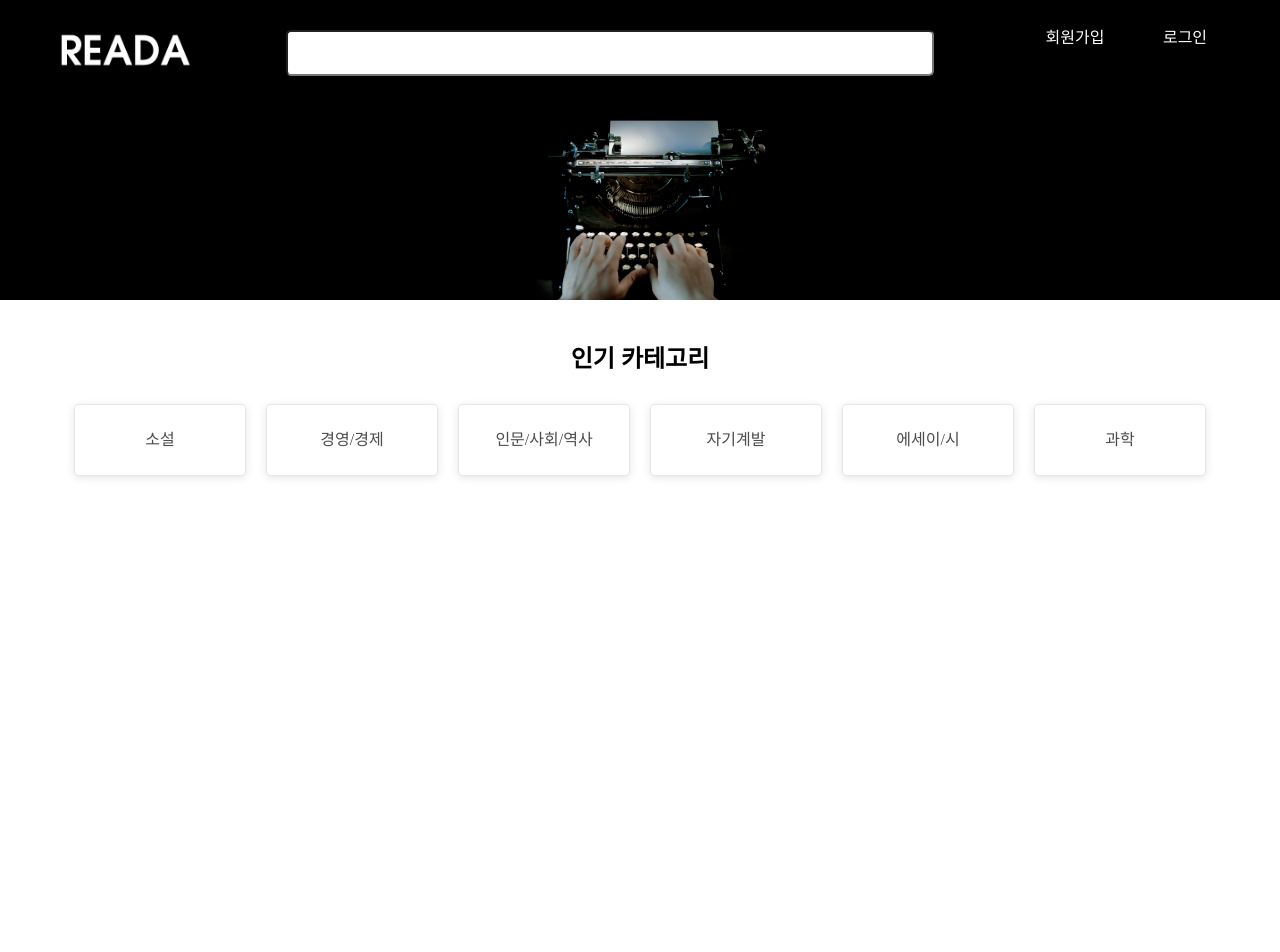
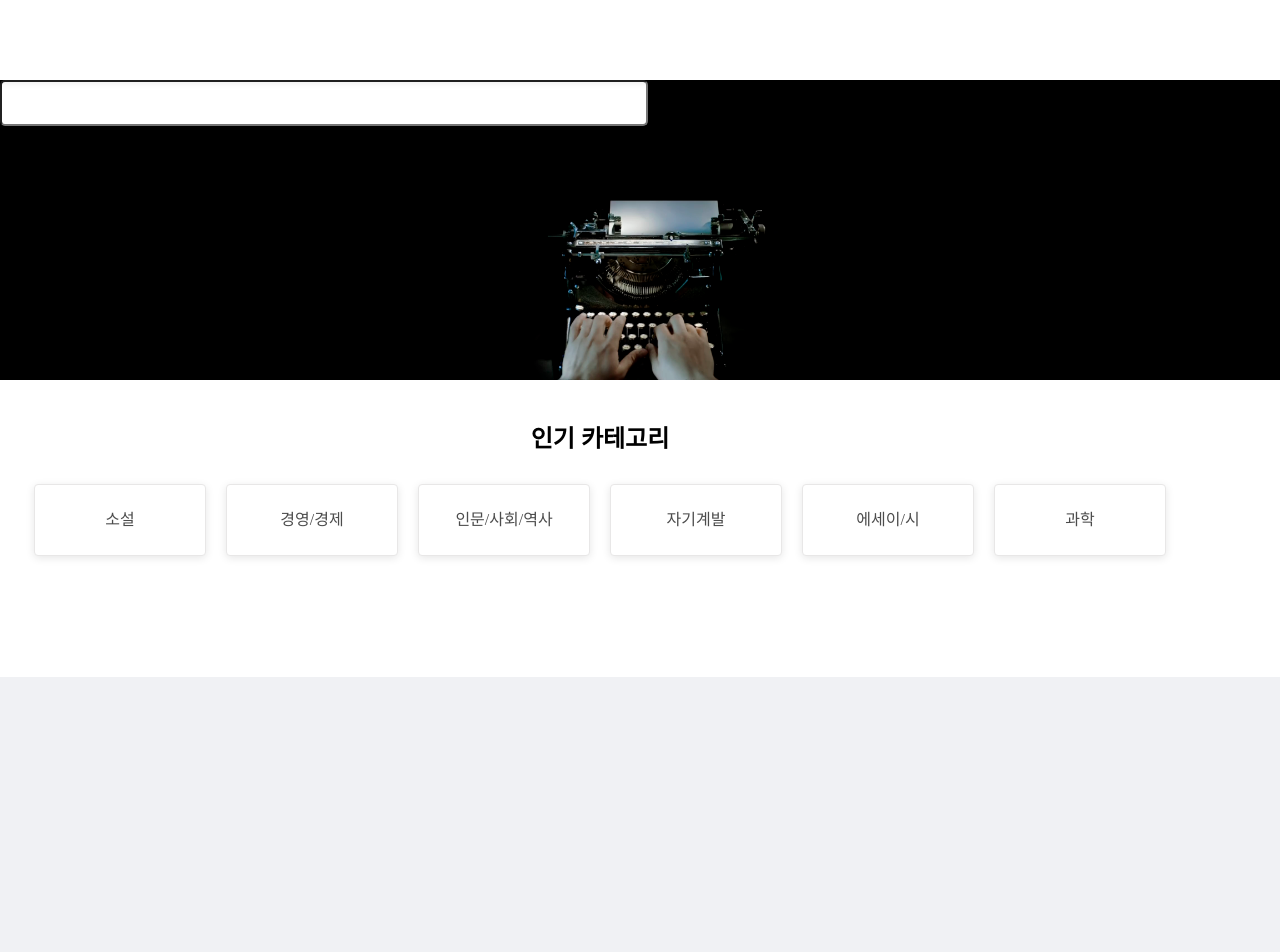
Before and after one commit to DoitDoitChu/reada, a React (Create React App) app in the folder client/: page / in a window 1280 px wide. Shown: the top 952 px of the page. Built offline with nearby package versions, Linux system fonts and the light colour scheme.

Commit message:
feat: searchbar temporary

```diff
--- a/client/src/pages/Home/HomePresenter.js
+++ b/client/src/pages/Home/HomePresenter.js
@@ -6,6 +6,7 @@ import {
   ButtonWrapper,
   Join,
   Login,
+  SearchBarWrapper,
   SearchBar,
   HeaderContent,
   BodyWrapper,
@@ -13,6 +14,7 @@ import {
   PopularSubjectsTitle,
   PopularSubjectContentWrapper,
   PopularSubjectContent,
+  BestCommentWrapper,
 } from '../components/Style';
 
 const HomePresenter = () => (
@@ -20,7 +22,6 @@ const HomePresenter = () => (
     <HeaderWrapper>
       <HeaderContent>
         <Title></Title>
-        <SearchBar />
         <ButtonWrapper>
           <Join>회원가입</Join>
           <Login>로그인</Login>
@@ -28,6 +29,9 @@ const HomePresenter = () => (
       </HeaderContent>
     </HeaderWrapper>
     <BodyWrapper>
+      <SearchBarWrapper>
+        <SearchBar />
+      </SearchBarWrapper>
       <PopularSubjectsWrapper>
         <PopularSubjectsTitle>인기 카테고리</PopularSubjectsTitle>
         <PopularSubjectContentWrapper>
@@ -39,6 +43,7 @@ const HomePresenter = () => (
           <PopularSubjectContent>과학</PopularSubjectContent>
         </PopularSubjectContentWrapper>
       </PopularSubjectsWrapper>
+      <BestCommentWrapper></BestCommentWrapper>
     </BodyWrapper>
     <div id="footer"></div>
   </Wrapper>
--- a/client/src/pages/components/Style.js
+++ b/client/src/pages/components/Style.js
@@ -44,18 +44,21 @@ export const HeaderWrapper = styled.div`
   /* align-items: center; */
   /* overflow-y: visible; */
   width: 100%;
-  height: 300px;
-
-  background-color: #000000;
+  height: 80px;
+  /* height: 300px; */
+  /* background-color: ${props => props.theme.color.black};
   background-image: url(${img});
   text-align: center;
   background-repeat: no-repeat;
   background-position: center center;
-  background-size: contain;
+  background-size: contain; */
   /* margin-top: 0px; */
   /* margin: 5vh 0 0 0; */
   /* height: 1000px; */
   /* border-bottom: 5px solid black; */
+
+  box-shadow: 0 2px 8px 0 rgba(0,0,0,0.1);
+    z-index: 100;
 `;
 
 export const HeaderContent = styled.div`
@@ -86,15 +89,6 @@ export const Title = styled.div`
   margin-left: 10px;
 `;
 
-export const SearchBar = styled.input`
-  display: flex;
-  width: 640px;
-  height: 40px;
-  /* margin-left: 70px; */
-  border: ${props => `2px solid ${props.theme.color.darkgray}`};
-  border-radius: 5px;
-`;
-
 const smallButton = styled.div`
   width: 110px;
   height: 40px;
@@ -117,14 +111,35 @@ export const Join = styled(smallButton)`
 `;
 
 export const BodyWrapper = styled.div`
-  width: 1200px;
+  /* width: 1200px; */
+  width:100%;
   height: 1000px;
   /* background-color: ${props => props.theme.color.softOrange}; */
+`;
+
+export const SearchBarWrapper = styled.div`
+  width: 100%;
+  height: 300px;
+
+  background-color: ${props => props.theme.color.black};
+  background-image: url(${img});
+  text-align: center;
+  background-repeat: no-repeat;
+  background-position: center center;
+  background-size: contain;
+`;
+export const SearchBar = styled.input`
+  display: flex;
+  width: 640px;
+  height: 40px;
+  /* margin-left: 70px; */
+  border: ${props => `2px solid ${props.theme.color.darkgray}`};
+  border-radius: 5px;
 `;
 export const PopularSubjectsWrapper = styled.div`
   background-color: ${props => props.theme.color.white};
   width: 1200px;
-  height: 100%;
+  height: 252px;
   display: flex;
   flex-direction: column;
   align-items: center;
@@ -154,7 +169,7 @@ export const PopularSubjectContentWrapper = styled.div`
 
 export const PopularSubjectContent = styled.div`
   color: #4c4c4c;
-  background-color: #fff;
+  background-color: ${props => props.theme.color.white};
   border: 1px solid #e8e7e7;
   width: calc(20% - 100px);
   height: 40px;
@@ -169,3 +184,9 @@ export const PopularSubjectContent = styled.div`
   text-decoration: none;
   box-shadow: 0 2px 8px 0 rgba(0, 0, 0, 0.1);
 `;
+
+export const BestCommentWrapper = styled.div`
+  width: 100%;
+  height: 440px;
+  background-color: #f0f1f4;
+`;
```
